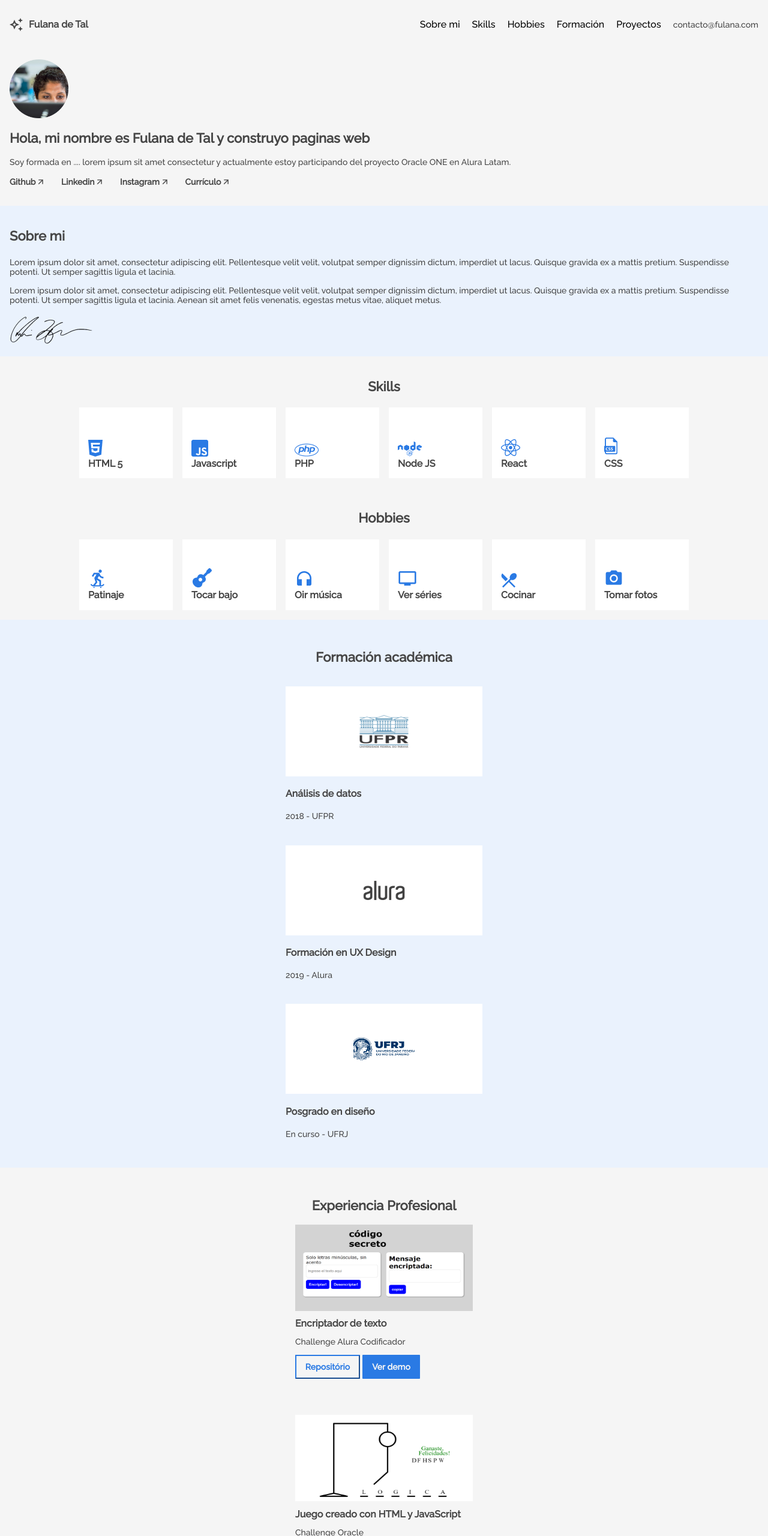
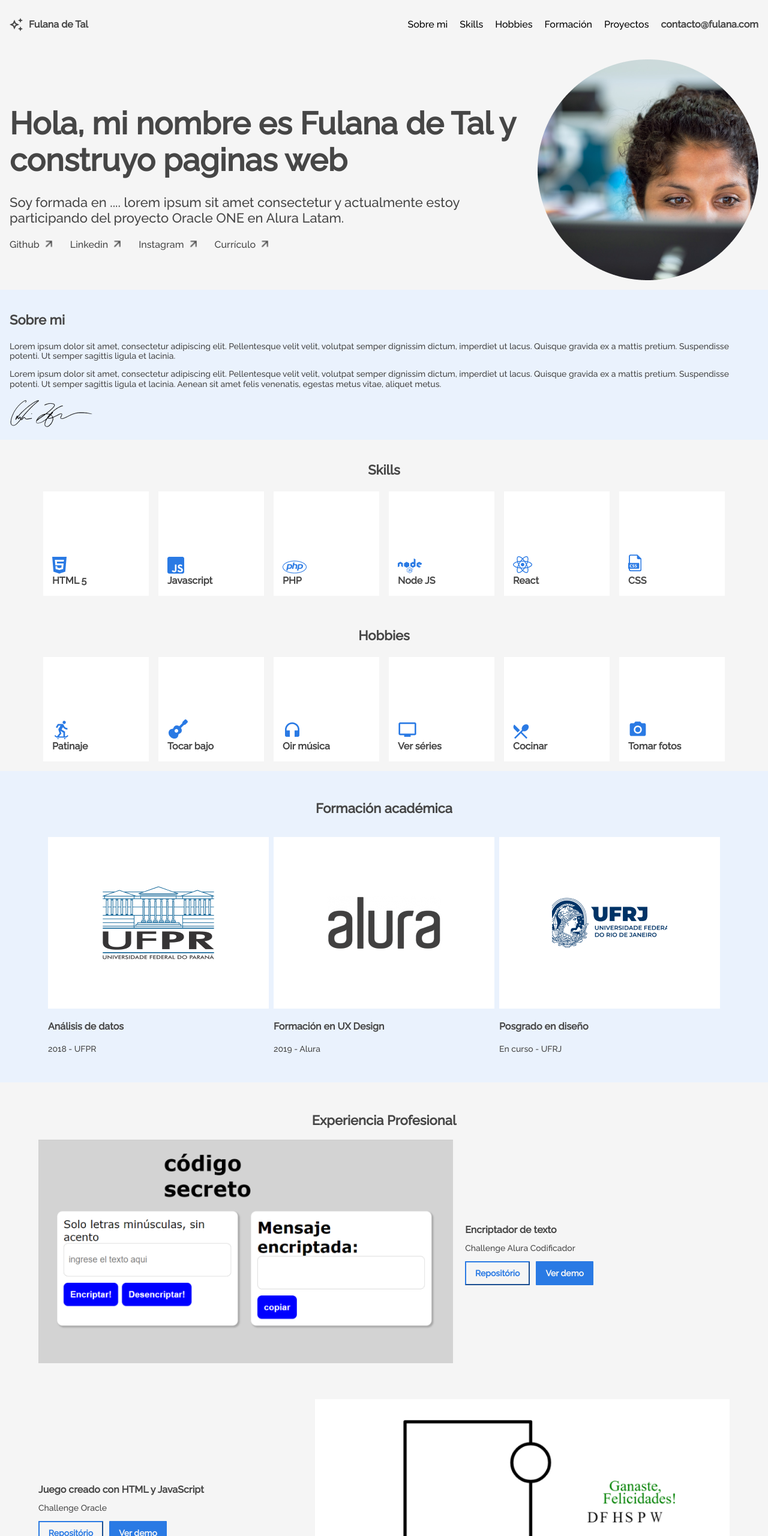
Before and after one commit to matias-pacheco/challenge-portafolio, a plain HTML site: page index.html in a window 1280 px wide. Shown: the top 2560 px of the page at 60% size. Drawn offline with Linux system fonts and the light colour scheme.

Commit message:
Actualización style.css

```diff
--- a/style.css
+++ b/style.css
@@ -108,6 +108,7 @@ section.title{
     display: flex;
     gap: 30px;
     padding: 0;
+    flex-wrap: wrap;
 }
 
 .title__network__item a{
@@ -160,7 +161,7 @@ section.hobbies{
 /*---------- E x p e r i e n c i a    A c a d é m i c a ----------*/
 section.academic{
     background-color: #EAF2FD;
-    padding: 32px;
+    padding: 32px 0 32px 0;
 }
 
 .academic__title{
@@ -186,6 +187,7 @@ section.academic{
     display: flex;
     align-items: center;
     justify-content: center;
+    box-sizing: border-box;
 }
 
 .establecimiento1_img{
@@ -264,10 +266,9 @@ section.experience{
 }
 
 /*---------- C o n t a c t o ----------*/
-
 section.formcontato{
     background-color: #EAF2FD;
-    padding: 32px;
+    padding: 32px 0 32px 0;
 }
 
 .formcontato__contacto{
@@ -291,6 +292,7 @@ section.formcontato{
     border-radius: 4px;
     border: none;
     padding: 0 15px;
+    box-sizing: border-box;
 
     font-size:16px;
     font-weight: 400;
@@ -303,10 +305,17 @@ section.formcontato{
     border-radius: 4px;
     border: none;
     padding: 22px 15px;
+    resize: none;
+    box-sizing: border-box;
 
     font-size: 16px;
     font-weight: 400;
     font-family: 'raleway';
+}
+
+.formcontato__input,
+.formcontato__textarea:focus{
+    outline: none;
 }
 
 .formcontato__botao{
@@ -326,7 +335,7 @@ section.formcontato{
 .formcontato__subtext{
     font-family: Raleway;
     font-size: 16px;
-    font-weight: 600;
+    font-weight: 500;
     line-height: 18.78px;
 }
 
@@ -354,20 +363,82 @@ Utiliza las referencias de los breakpoints @media abajo */
 @media (min-width: 425px) {
 
 /*Menu*/
+.menu__list__item__contato{
+    font-size: 16px;
+    font-weight: 700;
+    line-height: 18.78px;
+}
 
 /*Titulo*/
+.title__div{
+    display: flex;
+    flex-direction: row-reverse;
+    align-items: center;
+    /* justify-content: space-between;*/ /* !!!!AGREGAR AL DESKTOP*/
+}
+
+.title__profile{
+    width: 146px;
+}
+
+.title__subsection{
+    font-size: 16px;
+    font-weight: 400;
+    line-height: 18.78px;
+}
+
+.title__network__item a{
+    font-size: 16px;
+    font-weight: 500;
+    line-height: 18.78px;
+}
+
+.title__network__item img{
+    margin-left: 5px;
+    width: 12px;
+}
 
 /*Sección sobre mi*/
 
-/*Skills*/
-
-/*Hobbies*/
+/*Skills & Hobbies*/
+.icono-caja{
+    max-width: 213px;
+    flex-grow: 1;
+}
 
 /*Formación Académica*/
+.academic__courses{
+    flex-direction: row;
+    flex-wrap: wrap;
+    justify-content: space-evenly;
+}
+
+.academic__courses__item__img{
+    width: 224px;
+}
 
 /*Experiencia Profesional*/
+.experience__img{
+    max-width: 704px;
+    max-height: 320px;
+    width: 90%;
+    height: 90%;
+}
+
+.experience__info-container{
+    max-width: 704px;
+    width: 90%;
+}
 
  /*Contacto*/
+ .formcontato__contacto{
+    width: 90%;
+ }
+
+ .formcontato__input,
+ .formcontato__textarea{
+    width: 100%;
+ }
 
 /*Footer*/
 
@@ -377,10 +448,10 @@ Utiliza las referencias de los breakpoints @media abajo */
 
 /*Tablet*/
 @media (min-width: 768px) {
-
     /* Menú */
     .menu{
         white-space: nowrap;
+        /*margin: 0 60px*/;
     }
 
     .menu__list{
@@ -389,13 +460,111 @@ Utiliza las referencias de los breakpoints @media abajo */
     }
 
     /*title*/
+    .title__div{
+        /*margin: 0 60px;*/
+    }
+
+    .title__profile{
+        width: 368px;
+    }
+
+    /*About*/
+    .about__container{
+        /*margin: 0 60px;*/
+    }
 
     /*Skills*/
+    .cajas-de-iconos{
+        flex-wrap: nowrap;
+    }
+
+    .icono-caja{
+        flex-grow: 0;
+        width: 176px;
+        height: 174px;
+    }
+
+    .title__bio{
+        font-size: 52px;
+        font-weight: 700;
+        line-height: 61.05px;
+        margin-bottom: 28px;
+    }
+
+    .title__subsection{
+        font-size: 22px;
+        font-weight: 400;
+        line-height: 25.83px;
+        margin-top: 0;
+    }
 
     /*Hobbies*/
 
     /*Formación Académica*/
+    .academic__courses{
+        justify-content: center;
+    }
+
+    .academic__courses__item__img{
+        width: 368px;
+        height: 286px;
+    }
+
+    .establecimiento1_img,
+    .establecimiento3_img{
+        width: 192px;
+        height: 130px;
+    }
+
+    .establecimiento2_img{
+        width: 190px;
+        height: 130px;
+    }
 
     /*Experiencia Profesional*/
+    .experience{
+        margin: 0 5%;
+    }
 
+    .caja-experiencia1{
+        flex-direction: row;
+        gap: 20px;
     }
+
+    .caja-experiencia2{
+        flex-direction: row-reverse;
+    }
+
+    .experience__img{
+        max-width: 752px;
+        max-height: 406px;
+        width: 60%;
+        height: 60%;
+    }
+
+    .experience__description{
+        display: flex;
+        gap: 10px;
+    }
+
+    /*Footer*/
+    .formcontato__contacto{
+        display: flex;
+        gap: 20px;
+        justify-content: center;
+    }
+
+    .formcontato--esquerda{
+        display: flex;
+    }
+
+    .formcontato__img{
+        /*width: 464px;
+        height: 611.650px;*/
+        max-height: 611.650px;
+        max-width: 464px;
+        width: 100%;
+        height: calc(100% - 18.260px);
+        margin-top: 18.260px;
+    }
+}
```
